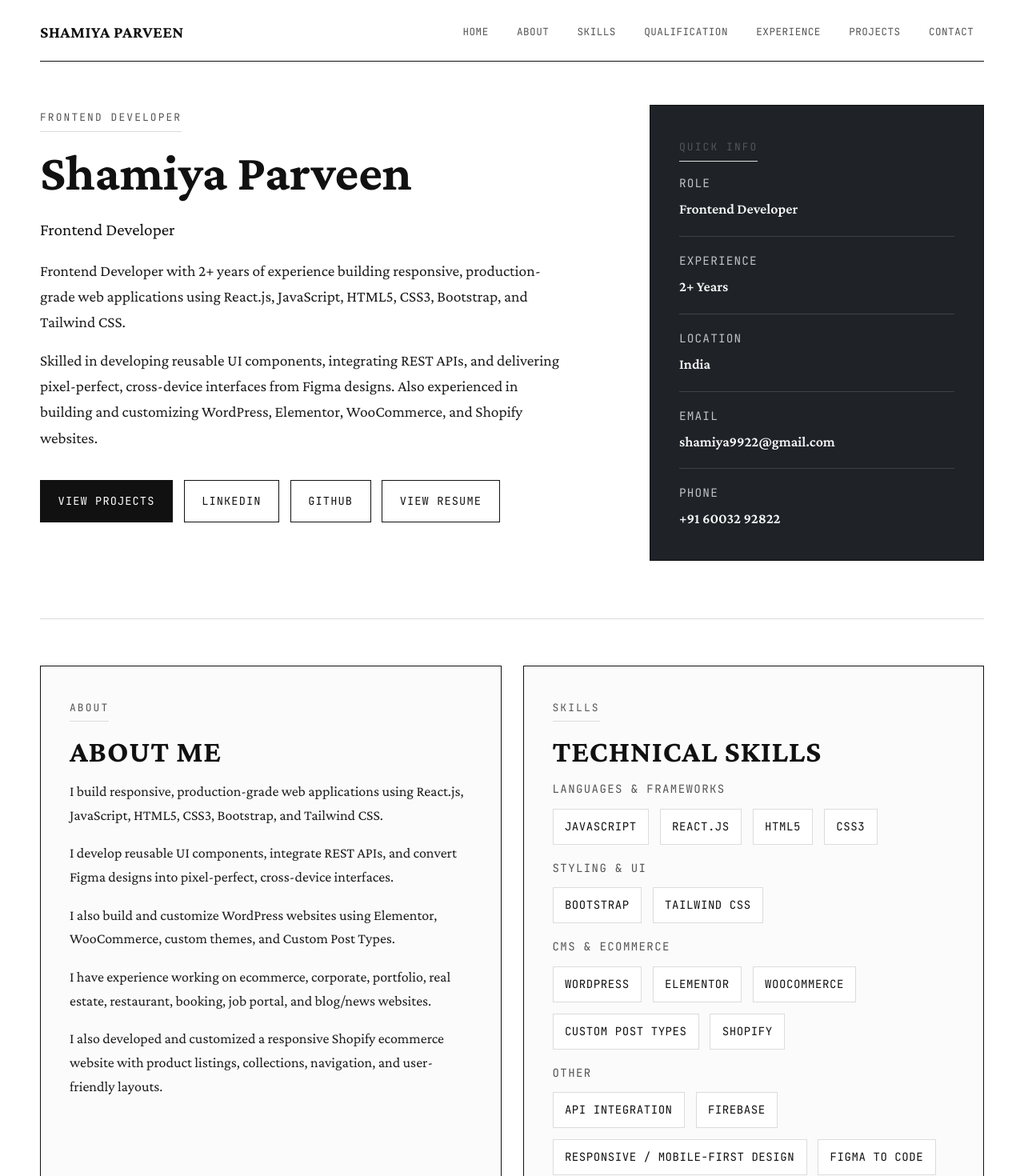
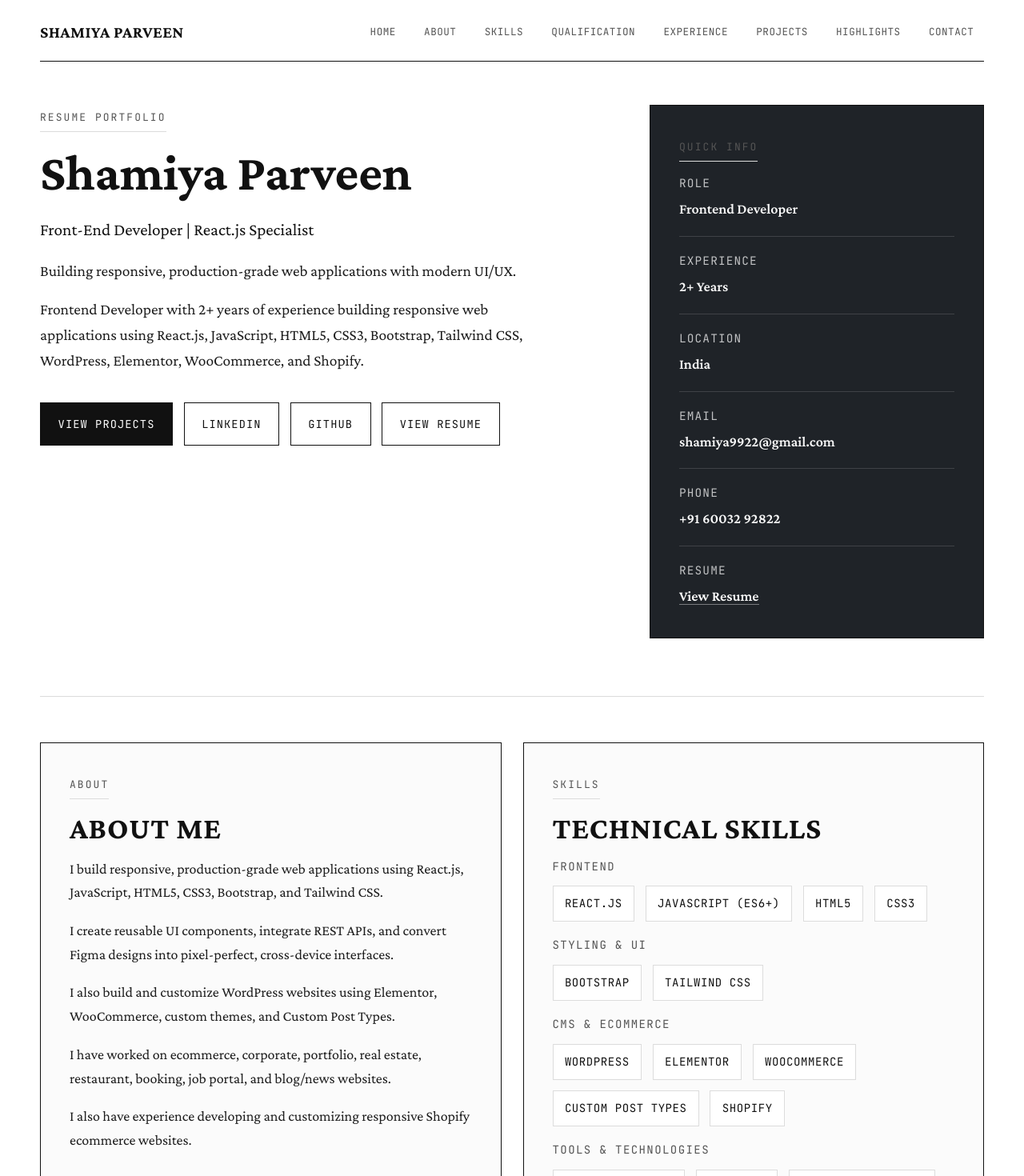
Before and after one commit to ShamiyaParveen/shamiya-parveen-portfolio, a React (Vite) app: page / in a window 1280 px wide. Shown: the part 40-1510 px from the top of the page at 80% size. Built offline with nearby package versions, Linux system fonts and the light colour scheme.

Commit message:
updated portfolio

```diff
--- a/src/App.jsx
+++ b/src/App.jsx
@@ -2,14 +2,14 @@ import './App.css'
 
 const profile = {
   name: 'Shamiya Parveen',
-  title: 'Frontend Developer',
+  title: 'Front-End Developer | React.js Specialist',
   location: 'India',
   email: 'shamiya9922@gmail.com',
   phone: '+91 60032 92822',
   summary:
-    'Frontend Developer with 2+ years of experience building responsive, production-grade web applications using React.js, JavaScript, HTML5, CSS3, Bootstrap, and Tailwind CSS.',
+    'Building responsive, production-grade web applications with modern UI/UX.',
   about:
-    'Skilled in developing reusable UI components, integrating REST APIs, and delivering pixel-perfect, cross-device interfaces from Figma designs. Also experienced in building and customizing WordPress, Elementor, WooCommerce, and Shopify websites.',
+    'Frontend Developer with 2+ years of experience building responsive web applications using React.js, JavaScript, HTML5, CSS3, Bootstrap, Tailwind CSS, WordPress, Elementor, WooCommerce, and Shopify.',
   linkedin:
     'https://www.linkedin.com/in/shamiya-parveen-123196232/',
   github: 'https://github.com/ShamiyaParveen',
@@ -18,16 +18,16 @@ const profile = {
 
 const aboutPoints = [
   'I build responsive, production-grade web applications using React.js, JavaScript, HTML5, CSS3, Bootstrap, and Tailwind CSS.',
-  'I develop reusable UI components, integrate REST APIs, and convert Figma designs into pixel-perfect, cross-device interfaces.',
+  'I create reusable UI components, integrate REST APIs, and convert Figma designs into pixel-perfect, cross-device interfaces.',
   'I also build and customize WordPress websites using Elementor, WooCommerce, custom themes, and Custom Post Types.',
-  'I have experience working on ecommerce, corporate, portfolio, real estate, restaurant, booking, job portal, and blog/news websites.',
-  'I also developed and customized a responsive Shopify ecommerce website with product listings, collections, navigation, and user-friendly layouts.',
+  'I have worked on ecommerce, corporate, portfolio, real estate, restaurant, booking, job portal, and blog/news websites.',
+  'I also have experience developing and customizing responsive Shopify ecommerce websites.',
 ]
 
 const skillGroups = [
   {
-    title: 'Languages & Frameworks',
-    items: ['JavaScript', 'React.js', 'HTML5', 'CSS3'],
+    title: 'Frontend',
+    items: ['React.js', 'JavaScript (ES6+)', 'HTML5', 'CSS3'],
   },
   {
     title: 'Styling & UI',
@@ -44,11 +44,12 @@ const skillGroups = [
     ],
   },
   {
-    title: 'Other',
+    title: 'Tools & Technologies',
     items: [
       'API Integration',
       'Firebase',
-      'Responsive / Mobile-First Design',
+      'Responsive Design',
+      'Mobile-First Design',
       'Figma to Code',
     ],
   },
@@ -60,6 +61,18 @@ const qualifications = [
     course: 'B.Sc. Information Technology',
     duration: '2017 - 2020',
     score: '80.26%',
+  },
+  {
+    institute: 'Abeda Inamdar Junior College, Pune',
+    course: 'Class 12 (Science)',
+    duration: '2016 - 2017',
+    score: '61.38%',
+  },
+  {
+    institute: 'Imperial Public School, Bihar',
+    course: 'Class 10',
+    duration: '2014 - 2015',
+    score: '8.8 CGPA',
   },
 ]
 
@@ -93,21 +106,39 @@ const experiences = [
 const projects = [
   {
     title: 'Netflix Clone',
-    subtitle: 'React.js, JavaScript, Firebase',
-    description:
-      'Built a Netflix-inspired streaming UI with Firebase authentication and dynamic movie data via third-party API integration.',
-    stack: ['React.js', 'JavaScript', 'Firebase'],
+    subtitle: 'React + Firebase',
+    points: [
+      'Built a Netflix-inspired streaming UI using React.js and JavaScript.',
+      'Implemented Firebase authentication for user login functionality.',
+      'Integrated third-party APIs to fetch and display dynamic movie data.',
+      'Designed a responsive interface for desktop, tablet, and mobile devices.',
+    ],
+    stack: [
+      'React.js',
+      'JavaScript',
+      'Firebase',
+      'API Integration',
+    ],
     liveLink:
       'https://netflix-clone-react-firebase-phi.vercel.app/',
     githubLink:
       'https://github.com/ShamiyaParveen/netflix-clone-react-firebase',
   },
   {
-    title: 'E-Commerce Website',
-    subtitle: 'React.js, JavaScript, HTML5, CSS3',
-    description:
-      'Built a responsive ecommerce frontend with product listing, search, filtering, and a localStorage-based shopping cart.',
-    stack: ['React.js', 'JavaScript', 'HTML5', 'CSS3'],
+    title: 'Zoobiya E-Commerce Frontend',
+    subtitle: 'Responsive Ecommerce Frontend',
+    points: [
+      'Built a responsive ecommerce frontend using React.js, JavaScript, HTML5, and CSS3.',
+      'Implemented product listing, search, and filtering functionality.',
+      'Created a localStorage-based shopping cart experience.',
+      'Focused on responsive layouts and user-friendly shopping interactions.',
+    ],
+    stack: [
+      'React.js',
+      'JavaScript',
+      'HTML5',
+      'CSS3',
+    ],
     liveLink:
       'https://zoobiya-ecommerce-frontend.vercel.app/',
     githubLink:
@@ -116,14 +147,32 @@ const projects = [
   {
     title: 'Single Page Website',
     subtitle: 'React.js, Vite, HTML5, CSS3',
-    description:
-      'Built a responsive single-page application using reusable React.js components, with Web3Forms contact integration and video modal functionality.',
-    stack: ['React.js', 'Vite', 'HTML5', 'CSS3'],
+    points: [
+      'Built a responsive single-page application using reusable React.js components.',
+      'Implemented Web3Forms contact form integration.',
+      'Added video modal functionality for an interactive user experience.',
+      'Designed the website to work smoothly across desktop, tablet, and mobile devices.',
+    ],
+    stack: [
+      'React.js',
+      'Vite',
+      'HTML5',
+      'CSS3',
+      'Web3Forms',
+    ],
     liveLink:
       'https://single-page-website-react.vercel.app/',
     githubLink:
       'https://github.com/ShamiyaParveen/single-page-website-react',
   },
+]
+
+const highlights = [
+  '2+ years of professional frontend development experience.',
+  'Strong experience with React.js and responsive UI development.',
+  'Experienced in WordPress, Elementor, WooCommerce, and Shopify.',
+  'Skilled in REST API integration and Firebase.',
+  'Experienced in converting Figma designs into responsive interfaces.',
 ]
 
 const navLinks = [
@@ -133,18 +182,24 @@ const navLinks = [
   { label: 'Qualification', href: '#qualification' },
   { label: 'Experience', href: '#experience' },
   { label: 'Projects', href: '#projects' },
+  { label: 'Highlights', href: '#highlights' },
   { label: 'Contact', href: '#contact' },
 ]
 
 function App() {
   return (
     <main className="portfolio-shell">
+
+      {/* HEADER */}
       <header className="site-header">
         <a href="#home" className="site-logo">
-          Shamiya Parveen
+          {profile.name}
         </a>
 
-        <nav className="site-nav" aria-label="Portfolio sections">
+        <nav
+          className="site-nav"
+          aria-label="Portfolio sections"
+        >
           {navLinks.map((link) => (
             <a href={link.href} key={link.href}>
               {link.label}
@@ -156,11 +211,16 @@ function App() {
       {/* HERO */}
       <section className="hero-section" id="home">
         <div className="hero-copy">
-          <p className="eyebrow">Frontend Developer</p>
+
+          <p className="eyebrow">
+            Resume Portfolio
+          </p>
 
           <h1>{profile.name}</h1>
 
-          <p className="hero-title">{profile.title}</p>
+          <p className="hero-title">
+            {profile.title}
+          </p>
 
           <p className="hero-summary">
             {profile.summary}
@@ -171,7 +231,11 @@ function App() {
           </p>
 
           <div className="hero-actions">
-            <a href="#projects" className="primary-button">
+
+            <a
+              href="#projects"
+              className="primary-button"
+            >
               View Projects
             </a>
 
@@ -201,74 +265,142 @@ function App() {
             >
               View Resume
             </a>
+
           </div>
         </div>
 
+        {/* QUICK INFO */}
         <aside className="hero-card">
-          <p className="card-label">Quick Info</p>
+
+          <p className="card-label">
+            Quick Info
+          </p>
 
           <ul className="info-list">
+
             <li>
               <span>Role</span>
-              <strong>{profile.title}</strong>
+              <strong>
+                Frontend Developer
+              </strong>
             </li>
 
             <li>
               <span>Experience</span>
-              <strong>2+ Years</strong>
+              <strong>
+                2+ Years
+              </strong>
             </li>
 
             <li>
               <span>Location</span>
-              <strong>{profile.location}</strong>
+              <strong>
+                {profile.location}
+              </strong>
             </li>
 
             <li>
               <span>Email</span>
-              <strong>{profile.email}</strong>
+              <strong>
+                {profile.email}
+              </strong>
             </li>
 
             <li>
               <span>Phone</span>
-              <strong>{profile.phone}</strong>
+              <strong>
+                {profile.phone}
+              </strong>
             </li>
+
+            <li>
+              <span>Resume</span>
+              <strong>
+                <a
+                  href={profile.resume}
+                  target="_blank"
+                  rel="noreferrer"
+                >
+                  View Resume
+                </a>
+              </strong>
+            </li>
+
           </ul>
         </aside>
       </section>
 
       {/* ABOUT + SKILLS */}
       <section className="content-grid">
-        <div className="panel" id="about">
-          <p className="section-tag">About</p>
-          <h2>About Me</h2>
+
+        {/* ABOUT */}
+        <div
+          className="panel"
+          id="about"
+        >
+          <p className="section-tag">
+            About
+          </p>
+
+          <h2>
+            About Me
+          </h2>
 
           <div className="about-list">
+
             {aboutPoints.map((point) => (
-              <p key={point}>{point}</p>
+              <p key={point}>
+                {point}
+              </p>
             ))}
+
           </div>
         </div>
 
-        <div className="panel" id="skills">
-          <p className="section-tag">Skills</p>
-          <h2>Technical Skills</h2>
+        {/* SKILLS */}
+        <div
+          className="panel"
+          id="skills"
+        >
+          <p className="section-tag">
+            Skills
+          </p>
+
+          <h2>
+            Technical Skills
+          </h2>
 
           <div className="skill-groups">
+
             {skillGroups.map((group) => (
-              <div key={group.title} className="skill-group">
-                <p className="group-title">{group.title}</p>
+              <div
+                key={group.title}
+                className="skill-group"
+              >
+
+                <p className="group-title">
+                  {group.title}
+                </p>
 
                 <div className="skill-list">
+
                   {group.items.map((skill) => (
-                    <span key={skill} className="skill-pill">
+                    <span
+                      key={skill}
+                      className="skill-pill"
+                    >
                       {skill}
                     </span>
                   ))}
+
+                </div>
+
+              </div>
+            ))}
+
           </div>
         </div>
-            ))}
-          </div>
-        </div>
+
       </section>
 
       {/* QUALIFICATION */}
@@ -276,105 +408,188 @@ function App() {
         className="qualification-section"
         id="qualification"
       >
+
         <div className="section-heading">
-          <p className="section-tag">Education</p>
-          <h2>Qualification</h2>
+
+          <p className="section-tag">
+            Education
+          </p>
+
+          <h2>
+            Qualification
+          </h2>
+
         </div>
 
         <div className="qualification-grid">
-          {qualifications.map((qualification) => (
+
+          {qualifications.map(
+            (qualification) => (
+
               <article
                 className="qualification-card"
                 key={qualification.course}
               >
+
                 <p className="qualification-duration">
                   {qualification.duration}
                 </p>
 
-              <h3>{qualification.course}</h3>
+                <h3>
+                  {qualification.course}
+                </h3>
 
-              <p>{qualification.institute}</p>
+                <p>
+                  {qualification.institute}
+                </p>
 
-              <strong>{qualification.score}</strong>
+                <strong>
+                  {qualification.score}
+                </strong>
+
               </article>
-          ))}
+
+            )
+          )}
+
         </div>
+
       </section>
 
       {/* EXPERIENCE */}
-      <section className="experience-section" id="experience">
+      <section
+        className="experience-section"
+        id="experience"
+      >
+
         <div className="section-heading experience-heading">
+
           <div>
-            <p className="section-tag">Work</p>
-            <h2>Experience</h2>
+
+            <p className="section-tag">
+              Work
+            </p>
+
+            <h2>
+              Experience
+            </h2>
+
           </div>
 
           <strong className="experience-total">
             2+ Years of Experience
           </strong>
+
         </div>
 
         <div className="experience-grid">
-          {experiences.map((experience) => (
+
+          {experiences.map(
+            (experience) => (
+
               <article
                 className="experience-card"
                 key={`${experience.company}-${experience.role}`}
               >
+
                 <p className="experience-duration">
                   {experience.duration}
                 </p>
 
-              <h3>{experience.role}</h3>
+                <h3>
+                  {experience.role}
+                </h3>
 
                 <p className="experience-company">
-                {experience.company} | {experience.location}
+                  {experience.company} |{' '}
+                  {experience.location}
                 </p>
 
                 <ul className="project-points">
-                {experience.points.map((point) => (
-                  <li key={point}>{point}</li>
-                ))}
+
+                  {experience.points.map(
+                    (point) => (
+                      <li key={point}>
+                        {point}
+                      </li>
+                    )
+                  )}
+
                 </ul>
+
               </article>
-          ))}
+
+            )
+          )}
+
         </div>
+
       </section>
 
       {/* PROJECTS */}
-      <section className="projects-section" id="projects">
+      <section
+        className="projects-section"
+        id="projects"
+      >
+
         <div className="section-heading">
-          <p className="section-tag">Portfolio</p>
-          <h2>Projects</h2>
+
+          <p className="section-tag">
+            Projects
+          </p>
+
+          <h2>
+            Projects
+          </h2>
+
         </div>
 
         <div className="projects-grid">
+
           {projects.map((project) => (
+
             <article
               className="project-card"
               key={project.title}
             >
+
               <p className="project-type">
                 {project.subtitle}
               </p>
 
-              <h3>{project.title}</h3>
+              <h3>
+                {project.title}
+              </h3>
 
-              <p className="project-description">
-                {project.description}
-              </p>
+              <ul className="project-points">
+
+                {project.points.map(
+                  (point) => (
+                    <li key={point}>
+                      {point}
+                    </li>
+                  )
+                )}
+
+              </ul>
 
               <div className="stack-list">
-                {project.stack.map((item) => (
+
+                {project.stack.map(
+                  (item) => (
                     <span
                       key={item}
                       className="stack-pill"
                     >
                       {item}
                     </span>
-                ))}
+                  )
+                )}
+
               </div>
 
               <div className="project-links">
+
                 <a
                   href={project.liveLink}
                   target="_blank"
@@ -390,33 +605,84 @@ function App() {
                 >
                   GitHub Repo ↗
                 </a>
+
               </div>
+
             </article>
+
           ))}
+
         </div>
+
+      </section>
+
+      {/* HIGHLIGHTS */}
+      <section
+        className="content-grid highlights-section"
+        id="highlights"
+      >
+
+        <div className="panel">
+
+          <p className="section-tag">
+            Highlights
+          </p>
+
+          <h2>
+            Highlights
+          </h2>
+
+          <ul className="project-points">
+
+            {highlights.map((item) => (
+              <li key={item}>
+                {item}
+              </li>
+            ))}
+
+          </ul>
+
+        </div>
+
       </section>
 
       {/* CONTACT */}
-      <section className="contact-strip" id="contact">
+      <section
+        className="contact-strip"
+        id="contact"
+      >
+
         <div>
-          <p className="section-tag">Contact</p>
 
-          <h2>Let's Connect</h2>
+          <p className="section-tag">
+            Contact
+          </p>
+
+          <h2>
+            Let's Connect
+          </h2>
 
           <p className="contact-note">
-            Feel free to reach out by phone, email, LinkedIn,
-            or GitHub.
+            Feel free to reach out by phone,
+            email, LinkedIn, or GitHub.
           </p>
+
         </div>
 
         <div className="contact-links">
+
           <a
-            href={`tel:${profile.phone.replaceAll(' ', '')}`}
+            href={`tel:${profile.phone.replaceAll(
+              ' ',
+              ''
+            )}`}
           >
             {profile.phone}
           </a>
 
-          <a href={`mailto:${profile.email}`}>
+          <a
+            href={`mailto:${profile.email}`}
+          >
             {profile.email}
           </a>
 
@@ -435,8 +701,11 @@ function App() {
           >
             GitHub
           </a>
+
         </div>
+
       </section>
+
     </main>
   )
 }
```
Lines whose indentation alone changed are shown as unchanged.
